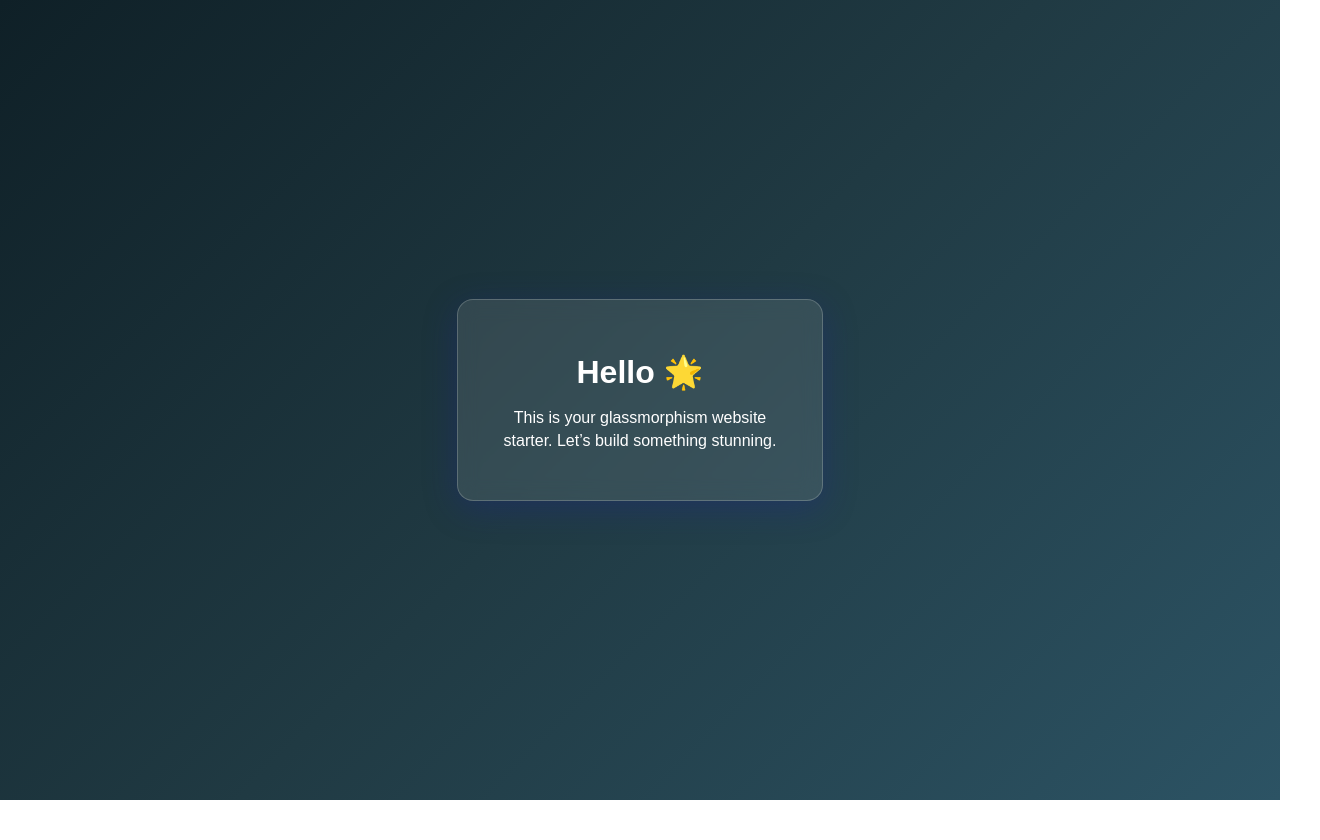
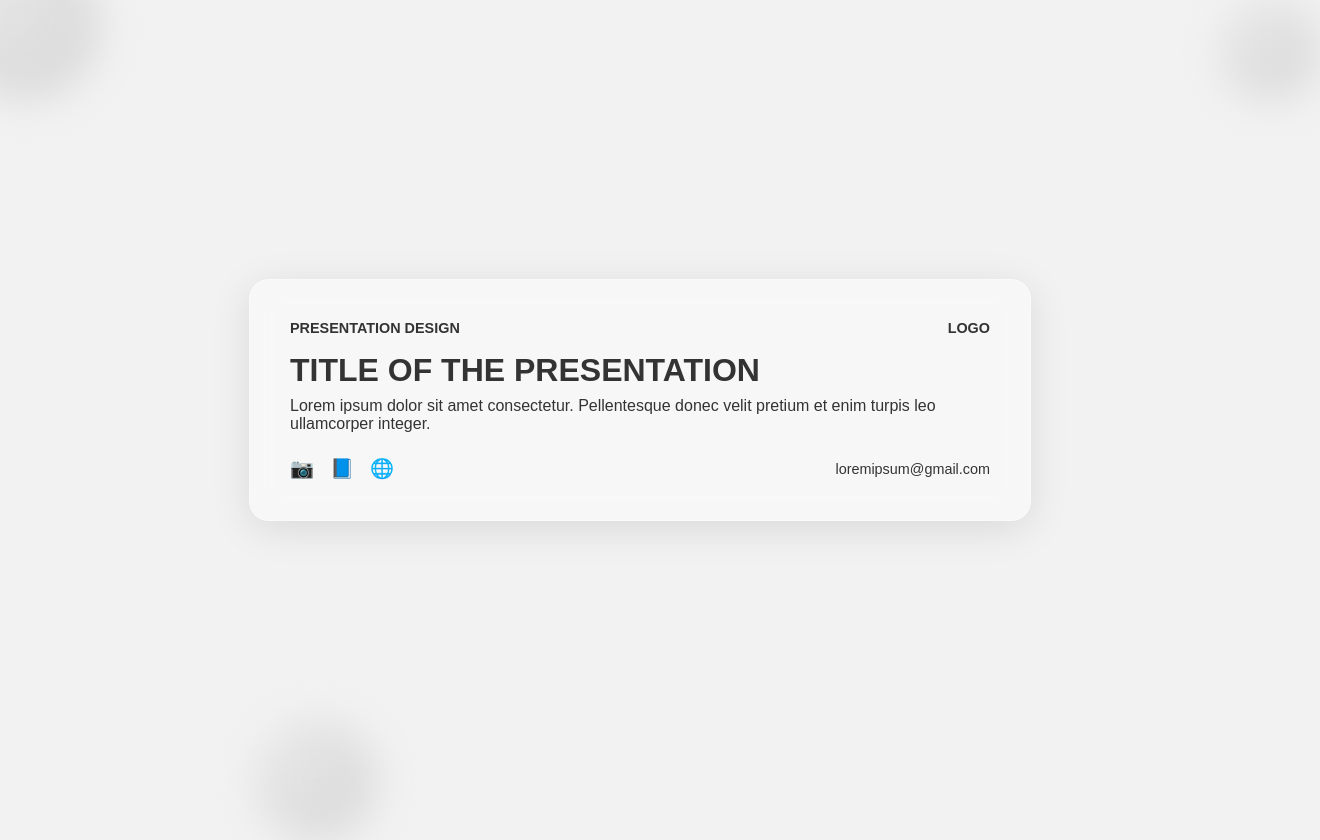
Before and after one commit to HappyRamos/Glass, a plain HTML site: page index.html in a window 1280 px wide. Shown: the whole page, 1320 px wide, since content can reach past the window. Before the commit the page ends 800 px from the top, so only its background shows below. Drawn offline with Linux system fonts and the light colour scheme.

Commit message:
Update index.html

```diff
--- a/index.html
+++ b/index.html
@@ -3,46 +3,123 @@
 <head>
   <meta charset="UTF-8" />
   <meta name="viewport" content="width=device-width, initial-scale=1.0" />
-  <title>Glassmorphism Website</title>
+  <title>Glass Presentation</title>
   <style>
     body {
       margin: 0;
       padding: 0;
       height: 100vh;
-      background: linear-gradient(135deg, #0f2027, #203a43, #2c5364);
+      background: #f2f2f2;
+      font-family: 'Arial', sans-serif;
       display: flex;
       justify-content: center;
       align-items: center;
-      font-family: Arial, sans-serif;
+      overflow: hidden;
+      position: relative;
+    }
+
+    .sphere {
+      position: absolute;
+      border-radius: 50%;
+      background: radial-gradient(circle at 30% 30%, #e0e0e0, #c0c0c0);
+      opacity: 0.6;
+      filter: blur(20px);
+    }
+
+    .sphere.one {
+      width: 150px;
+      height: 150px;
+      top: -50px;
+      left: -50px;
+    }
+
+    .sphere.two {
+      width: 120px;
+      height: 120px;
+      bottom: -40px;
+      left: 20%;
+    }
+
+    .sphere.three {
+      width: 100px;
+      height: 100px;
+      top: 0;
+      right: -40px;
     }
 
     .glass-card {
-      width: 300px;
-      padding: 2rem;
-      border-radius: 16px;
-      background: rgba(255, 255, 255, 0.1);
-      backdrop-filter: blur(10px);
-      -webkit-backdrop-filter: blur(10px);
-      border: 1px solid rgba(255, 255, 255, 0.2);
-      color: white;
-      box-shadow: 0 8px 32px 0 rgba(31, 38, 135, 0.37);
-      text-align: center;
+      width: 90%;
+      max-width: 700px;
+      padding: 2.5rem;
+      border-radius: 20px;
+      background: rgba(255, 255, 255, 0.4);
+      backdrop-filter: blur(15px);
+      -webkit-backdrop-filter: blur(15px);
+      border: 1px solid rgba(255, 255, 255, 0.3);
+      box-shadow: 0 8px 40px rgba(0, 0, 0, 0.1);
+      color: #333;
+      text-align: left;
+      position: relative;
+      z-index: 1;
     }
 
-    h1 {
+    .glass-card h1 {
+      font-size: 2rem;
+      margin: 0.5rem 0;
+    }
+
+    .glass-card p {
+      font-size: 1rem;
+      margin: 0.5rem 0 1.5rem;
+    }
+
+    .glass-card .top {
+      display: flex;
+      justify-content: space-between;
+      font-weight: bold;
+      font-size: 0.9rem;
       margin-bottom: 1rem;
     }
 
-    p {
-      font-size: 1rem;
-      line-height: 1.4;
+    .glass-card .bottom {
+      display: flex;
+      justify-content: space-between;
+      align-items: center;
+      font-size: 0.9rem;
+    }
+
+    .icons {
+      display: flex;
+      gap: 1rem;
+    }
+
+    .icons a {
+      text-decoration: none;
+      color: #333;
+      font-size: 1.2rem;
     }
   </style>
 </head>
 <body>
+  <div class="sphere one"></div>
+  <div class="sphere two"></div>
+  <div class="sphere three"></div>
+
   <div class="glass-card">
-    <h1>Hello 🌟</h1>
-    <p>This is your glassmorphism website starter. Let’s build something stunning.</p>
+    <div class="top">
+      <span>PRESENTATION DESIGN</span>
+      <span>LOGO</span>
+    </div>
+    <h1>TITLE OF THE PRESENTATION</h1>
+    <p>Lorem ipsum dolor sit amet consectetur. Pellentesque donec velit pretium et enim turpis leo ullamcorper integer.</p>
+    <div class="bottom">
+      <div class="icons">
+        <a href="#">📷</a>
+        <a href="#">📘</a>
+        <a href="#">🌐</a>
+      </div>
+      <span>loremipsum@gmail.com</span>
+    </div>
   </div>
 </body>
 </html>
```
